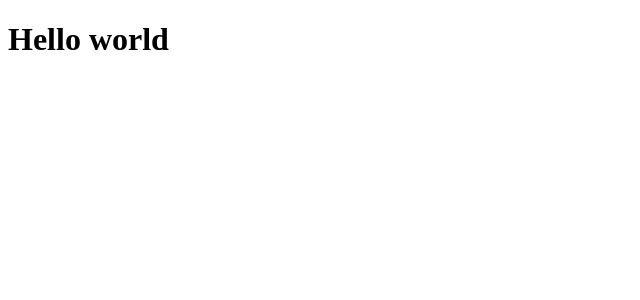
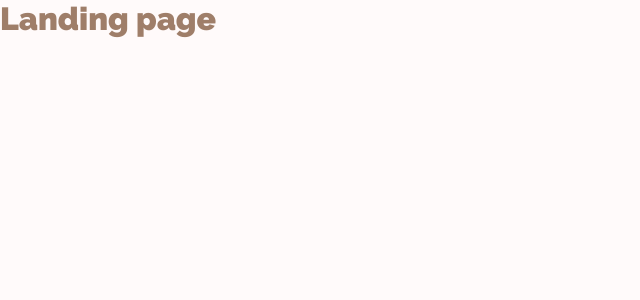
Before and after one commit to LucasRobert123/SiteBrunnaGomes, a React (Create React App) app: page / in a window 1280 px wide. Shown: the top 300 px of the page, without its empty margins (0-640 px from the left). Built offline with nearby package versions, Linux system fonts and the light colour scheme; the HTML template or start-up script is replaced by a standard one.

Commit message:
:construction: #0002 Configurações iniciais feitas

```diff
--- a/package.json
+++ b/package.json
@@ -8,7 +8,9 @@
     "@testing-library/user-event": "^12.1.10",
     "react": "^17.0.2",
     "react-dom": "^17.0.2",
+    "react-router-dom": "^5.2.0",
     "react-scripts": "4.0.3",
+    "styled-components": "^5.3.0",
     "web-vitals": "^1.0.1"
   },
   "scripts": {
--- a/public/index.html
+++ b/public/index.html
@@ -1,14 +1,21 @@
 <!DOCTYPE html>
 <html lang="en">
+
 <head>
   <meta charset="utf-8" />
   <link rel="icon" href="%PUBLIC_URL%/favicon.ico" />
+  <link rel="preconnect" href="https://fonts.googleapis.com">
+  <link rel="preconnect" href="https://fonts.gstatic.com" crossorigin>
+  <link href="https://fonts.googleapis.com/css2?family=Raleway:wght@400;500;600;700;800;900&display=swap"
+    rel="stylesheet">
   <meta name="viewport" content="width=device-width, initial-scale=1" />
   <meta name="theme-color" content="#000000" />
   <title>React App</title>
 </head>
+
 <body>
   <noscript>You need to enable JavaScript to run this app.</noscript>
   <div id="root"></div>
 </body>
+
 </html>
--- a/src/App.js
+++ b/src/App.js
@@ -1,5 +1,13 @@
+import Routes from "./routes";
+import GlobalStyle from './styles/global'
+
 function App() {
-  return <h1>Hello world</h1>
+  return (
+    <>
+      <Routes />
+      <GlobalStyle />
+    </>
+  )
 }
 
 export default App;
--- /dev/null
+++ b/src/pages/LandingPage/index.js
@@ -0,0 +1,10 @@
+import React from 'react';
+import { Container } from './styles';
+
+export function LandingPage(){
+    return(
+       <Container>
+            <h1>Landing page</h1>
+       </Container>
+    )
+}
--- /dev/null
+++ b/src/pages/LandingPage/styles.js
@@ -0,0 +1,8 @@
+import styled from 'styled-components';
+import colors from '../../styles/colors';
+
+export const Container = styled.div`
+  h1{
+      color: ${colors.secondary};
+  }
+`
--- /dev/null
+++ b/src/routes.js
@@ -0,0 +1,14 @@
+import React from 'react';
+import { Route, Switch, BrowserRouter } from 'react-router-dom';
+
+import { LandingPage } from './pages/LandingPage';
+
+const Routes = () => (
+    <BrowserRouter>
+        <Switch>
+            <Route path="/" component={LandingPage} />
+        </Switch>
+    </BrowserRouter>
+)
+
+export default Routes;
--- /dev/null
+++ b/src/styles/colors.js
@@ -0,0 +1,6 @@
+module.exports={
+    "primary":"#65C525",
+    "secondary": "#9F7E69",
+    "secondary-light": "#D2BBA0",
+    "white": "#FFFAFA"
+}
--- /dev/null
+++ b/src/styles/global.js
@@ -0,0 +1,30 @@
+import { createGlobalStyle } from 'styled-components';
+import colors from './colors';
+
+export default createGlobalStyle`
+  *{
+    margin:0;
+    padding:0;
+    box-sizing:border-box;
+    border:0;
+    font-family: 'Raleway', sans-serif;
+  }
+
+  body{
+    background: ${colors.white};
+    color:#fff;
+    -webkit-font-smoothing:antialiased
+  }
+
+  body, button, input{
+    font-size:16px
+  }
+
+  h1,h2,h3,h4,h5,h6, strong{
+    font-weight:900
+  }
+
+  button{
+    cursor:pointer
+  }
+`;
```
Also changed, not shown: 1 other file (tests, documents, lock files or other folders). Lines whose indentation alone changed are shown as unchanged.
